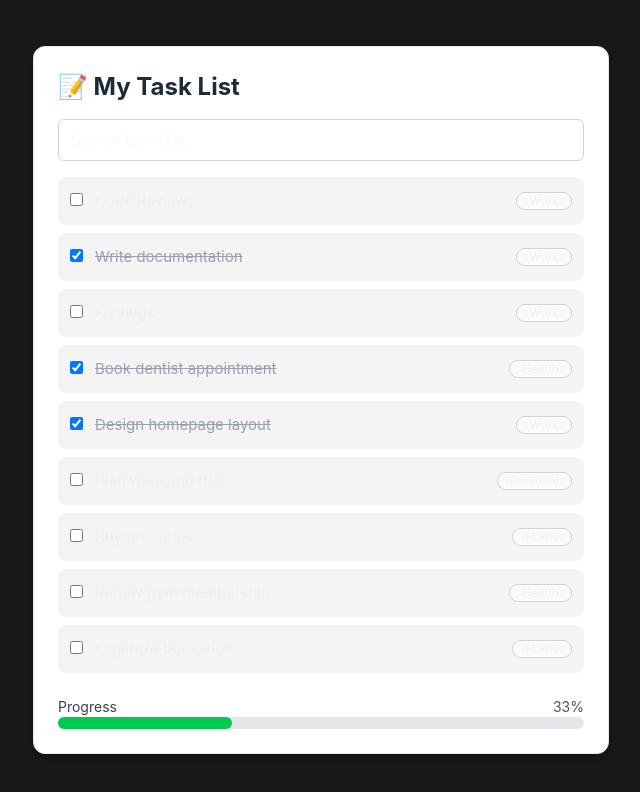
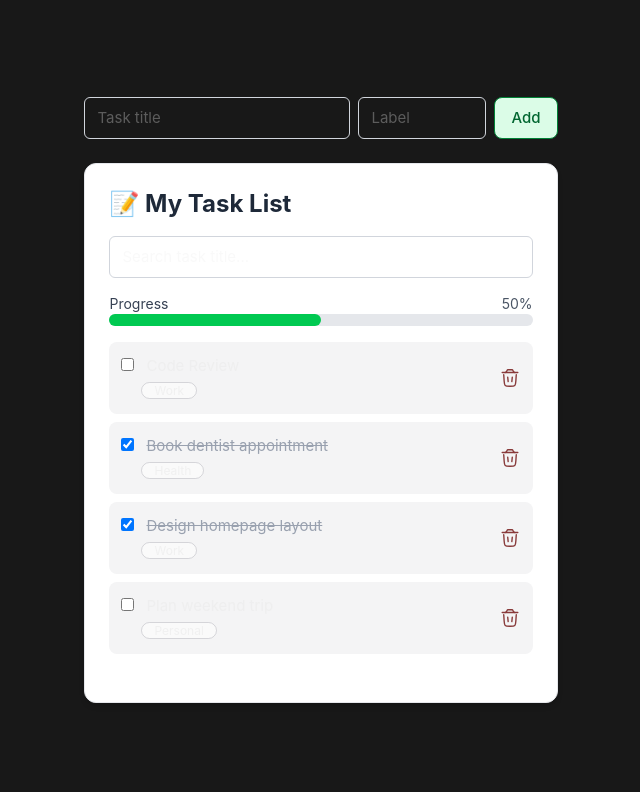
Before and after one commit to rachna-an/vue-practice, a Vue app: page / in a window 1280 px wide. Shown: the top 792 px of the page, without its empty margins (319-959 px from the left). Built offline with nearby package versions, Linux system fonts and the light colour scheme.

Commit message:
Pinia Store management

```diff
--- a/package.json
+++ b/package.json
@@ -12,6 +12,7 @@
   },
   "dependencies": {
     "@tailwindcss/vite": "^4.1.11",
+    "pinia": "^3.0.3",
     "tailwindcss": "^4.1.11",
     "vue": "^3.5.17"
   },
--- a/src/App.vue
+++ b/src/App.vue
@@ -1,4 +1,27 @@
 <template>
+  <div>
+    <div class="!mb-6 flex gap-2">
+      <input
+        v-model="newTitle"
+        type="text"
+        placeholder="Task title"
+        class="flex-1 border border-gray-300 rounded-md px-3 py-2 focus:outline-none focus:ring-2 focus:ring-green-800/80"
+      />
+      <input
+        v-model="newLabel"
+        type="text"
+        placeholder="Label"
+        class="w-32 border border-gray-300 rounded-md px-3 py-2 focus:outline-none focus:ring-2 focus:ring-green-800/80"
+      />
+      <button
+        @click="handleAddTask"
+        class="bg-green-100 border border-green-700 cursor-pointer !font-medium text-green-800 px-4 rounded-lg hover:bg-green-100/80 transition"
+        :disabled="!newTitle.trim()"
+      >
+        Add
+      </button>
+    </div>
+
     <div class="flex-1 max-w-xl mx-auto p-6 bg-white shadow-md rounded-xl border border-gray-200">
       <h1 class="text-2xl !font-bold text-gray-800 !mb-4">📝 My Task List</h1>
 
@@ -12,6 +35,20 @@
         />
       </div>
 
+      <!-- Progress Summary -->
+      <div class="!my-4">
+        <div class="flex justify-between items-center mb-1">
+          <span class="text-sm font-medium text-gray-700">Progress</span>
+          <span class="text-sm font-semibold text-gray-600">{{ taskStore.completionRate }}%</span>
+        </div>
+        <div class="w-full h-3 bg-gray-200 rounded-full">
+          <div
+            class="h-full bg-green-500 rounded-full transition-all duration-300"
+            :style="{ width: `${taskStore.completionRate}%` }"
+          ></div>
+        </div>
+      </div>
+
       <!-- Task List -->
       <ul class="!space-y-2 !mb-6">
         <ToDoItem
@@ -20,54 +57,31 @@
           :title="task.title"
           :label="task.label"
           :isCompleted="task.done"
-        @toggle-complete="toggleTaskCompletion(task.id)"
+          @toggle-complete="taskStore.toggleTaskCompletion(task.id)"
+          @delete="taskStore.deleteTask(task.id)"
         />
       </ul>
-
-    <!-- Progress Summary -->
-    <div>
-      <div class="flex justify-between items-center mb-1">
-        <span class="text-sm font-medium text-gray-700">Progress</span>
-        <span class="text-sm font-semibold text-gray-600">{{ completionRate }}%</span>
-      </div>
-      <div class="w-full h-3 bg-gray-200 rounded-full">
-        <div
-          class="h-full bg-green-500 rounded-full transition-all duration-300"
-          :style="{ width: `${completionRate}%` }"
-        ></div>
-      </div>
     </div>
   </div>
 </template>
 
 
 <script setup>
-  import { reactive, computed } from 'vue'
+  import { ref } from 'vue'
   import ToDoItem from './components/ToDoItem.vue'
   import { useSearch } from './composables/useSearch'
+  import { useTaskStore } from './stores/taskstore'
 
-  const tasks = reactive([
-    { id: 1, title: 'Code Review', label: 'Work', done: false },
-    { id: 2, title: 'Write documentation', label: 'Work', done: true },
-    { id: 3, title: 'Fix bugs', label: 'Work', done: false },
-    { id: 4, title: 'Book dentist appointment', label: 'Health', done: true },
-    { id: 5, title: 'Design homepage layout', label: 'Work', done: true },
-    { id: 6, title: 'Plan weekend trip', label: 'Personal', done: false },
-    { id: 7, title: 'Buy groceries', label: 'Home', done: false },
-    { id: 8, title: 'Renew gym membership', label: 'Health', done: false },
-    { id: 9, title: 'Organize bookshelf', label: 'Home', done: false },
-  ])
+  const taskStore = useTaskStore()
+  const { searchTerm, filteredItems: filteredTasks } = useSearch(taskStore.tasks, ['title', 'label'])
 
-  const { searchTerm, filteredItems: filteredTasks } = useSearch(tasks, ['title', 'label'])
+  const newTitle = ref('')
+  const newLabel = ref('')
 
-  const toggleTaskCompletion = (id) => {
-    const task = tasks.find((t) => t.id === id)
-    if (task) task.done = !task.done
+  function handleAddTask() {
+    if (!newTitle.value.trim()) return
+    taskStore.addTask(newTitle.value.trim(), newLabel.value.trim())
+    newTitle.value = ''
+    newLabel.value = ''
   }
-
-  const completionRate = computed(() => {
-    const totalTasks = tasks.length
-    const completedTasks = tasks.filter((task) => task.done).length
-    return totalTasks ? Math.round((completedTasks / totalTasks) * 100) : 0
-  })
 </script>
--- a/src/components/ToDoItem.vue
+++ b/src/components/ToDoItem.vue
@@ -1,13 +1,52 @@
-<!-- Component: ToDoItem.vue -->
 <template>
-  <li class="flex items-center justify-between bg-zinc-100 p-3 rounded-lg" @click="emitToggle">
-    <div>
+  <li class="flex items-center justify-between bg-zinc-100 p-3 rounded-lg">
+    <div @click="emitToggle">
       <input type="checkbox" :checked="isCompleted" class="cursor-pointer" />
       <label :class="{ 'line-through text-gray-400': isCompleted }" class="pl-3">
-        {{ title }}
-      </label>
+        {{ title }} </label
+      ><br />
+      <span class="!text-xs !ml-5 px-3 rounded-full bg-zinc-50 border border-zinc-400/40">{{
+        label
+      }}</span>
     </div>
-    <span class="!text-xs px-3 rounded-full bg-zinc-50 border border-zinc-400/40">{{ label }}</span>
+    <button type="button" title="delete" class="cursor-pointer" @click.stop="emitDelete">
+      <svg
+        width="22px"
+        height="22px"
+        viewBox="0 0 24 24"
+        fill="none"
+        xmlns="http://www.w3.org/2000/svg"
+      >
+        <g id="SVGRepo_bgCarrier" stroke-width="0"></g>
+        <g id="SVGRepo_tracerCarrier" stroke-linecap="round" stroke-linejoin="round"></g>
+        <g id="SVGRepo_iconCarrier">
+          <path
+            d="M20.5001 6H3.5"
+            stroke="#883a3a"
+            stroke-width="1.5"
+            stroke-linecap="round"
+          ></path>
+          <path
+            d="M18.8332 8.5L18.3732 15.3991C18.1962 18.054 18.1077 19.3815 17.2427 20.1907C16.3777 21 15.0473 21 12.3865 21H11.6132C8.95235 21 7.62195 21 6.75694 20.1907C5.89194 19.3815 5.80344 18.054 5.62644 15.3991L5.1665 8.5"
+            stroke="#883a3a"
+            stroke-width="1.5"
+            stroke-linecap="round"
+          ></path>
+          <path d="M9.5 11L10 16" stroke="#883a3a" stroke-width="1.5" stroke-linecap="round"></path>
+          <path
+            d="M14.5 11L14 16"
+            stroke="#883a3a"
+            stroke-width="1.5"
+            stroke-linecap="round"
+          ></path>
+          <path
+            d="M6.5 6C6.55588 6 6.58382 6 6.60915 5.99936C7.43259 5.97849 8.15902 5.45491 8.43922 4.68032C8.44784 4.65649 8.45667 4.62999 8.47434 4.57697L8.57143 4.28571C8.65431 4.03708 8.69575 3.91276 8.75071 3.8072C8.97001 3.38607 9.37574 3.09364 9.84461 3.01877C9.96213 3 10.0932 3 10.3553 3H13.6447C13.9068 3 14.0379 3 14.1554 3.01877C14.6243 3.09364 15.03 3.38607 15.2493 3.8072C15.3043 3.91276 15.3457 4.03708 15.4286 4.28571L15.5257 4.57697C15.5433 4.62992 15.5522 4.65651 15.5608 4.68032C15.841 5.45491 16.5674 5.97849 17.3909 5.99936C17.4162 6 17.4441 6 17.5 6"
+            stroke="#883a3a"
+            stroke-width="1.5"
+          ></path>
+        </g>
+      </svg>
+    </button>
   </li>
 </template>
 
@@ -18,8 +57,11 @@
     isCompleted: Boolean,
   })
 
-  const emit = defineEmits(['toggle-complete'])
+  const emit = defineEmits(['toggle-complete', 'delete'])
   function emitToggle() {
     emit('toggle-complete')
   }
+  function emitDelete() {
+    emit('delete')
+  }
 </script>
--- a/src/composables/useSearch.js
+++ b/src/composables/useSearch.js
@@ -1,14 +1,11 @@
 import { ref, watch } from 'vue'
 
-export const useSearch = (items = [], keys = []) => {
+export const useSearch = (items, keys = []) => {
   const searchTerm = ref('')
-  const filteredItems = ref([...items])
-  const debounceTimer = ref(null)
+  const filteredItems = ref([])
 
-  watch(searchTerm, (val) => {
-    clearTimeout(debounceTimer.value)
-    debounceTimer.value = setTimeout(() => {
-      const search = val.trim().toLowerCase()
+  const filter = () => {
+    const search = searchTerm.value.trim().toLowerCase()
     if (search && keys.length) {
       filteredItems.value = items.filter((item) =>
         keys.some((key) =>
@@ -20,8 +17,22 @@ export const useSearch = (items = [], keys = []) => {
     } else {
       filteredItems.value = [...items]
     }
-    }, 300)
+  }
+
+  watch(searchTerm, () => {
+    filter()
   })
+
+  watch(
+    () => items,
+    () => {
+      filter()
+    },
+    { deep: true },
+  )
+
+  // Initial filter
+  filter()
 
   return {
     searchTerm,
--- a/src/main.js
+++ b/src/main.js
@@ -1,6 +1,9 @@
 import './assets/main.css'
 
 import { createApp } from 'vue'
+import { createPinia } from 'pinia'
 import App from './App.vue'
 
-createApp(App).mount('#app')
+const app = createApp(App)
+app.use(createPinia())
+app.mount('#app')
--- /dev/null
+++ b/src/stores/taskstore.js
@@ -0,0 +1,45 @@
+import { defineStore } from 'pinia'
+import { reactive, computed } from 'vue'
+
+export const useTaskStore = defineStore('taskStore', () => {
+  const tasks = reactive([
+    { id: 1, title: 'Code Review', label: 'Work', done: false },
+    { id: 2, title: 'Book dentist appointment', label: 'Health', done: true },
+    { id: 3, title: 'Design homepage layout', label: 'Work', done: true },
+    { id: 4, title: 'Plan weekend trip', label: 'Personal', done: false },
+  ])
+
+  const toggleTaskCompletion = (id) => {
+    const task = tasks.find((t) => t.id === id)
+    if (task) task.done = !task.done
+  }
+
+  const addTask = (title, label) => {
+    const newId = tasks.length ? Math.max(...tasks.map((t) => t.id)) + 1 : 1
+    tasks.push({
+      id: newId,
+      title,
+      label,
+      done: false,
+    })
+  }
+
+  const deleteTask = (id) => {
+    const index = tasks.findIndex((t) => t.id === id)
+    if (index !== -1) tasks.splice(index, 1)
+  }
+
+  const completionRate = computed(() => {
+    const total = tasks.length
+    const completed = tasks.filter((t) => t.done).length
+    return total ? Math.round((completed / total) * 100) : 0
+  })
+
+  return {
+    tasks,
+    toggleTaskCompletion,
+    addTask,
+    deleteTask,
+    completionRate,
+  }
+})
```
Also changed, not shown: 1 other file (tests, documents, lock files or other folders). Lines whose indentation alone changed are shown as unchanged.
